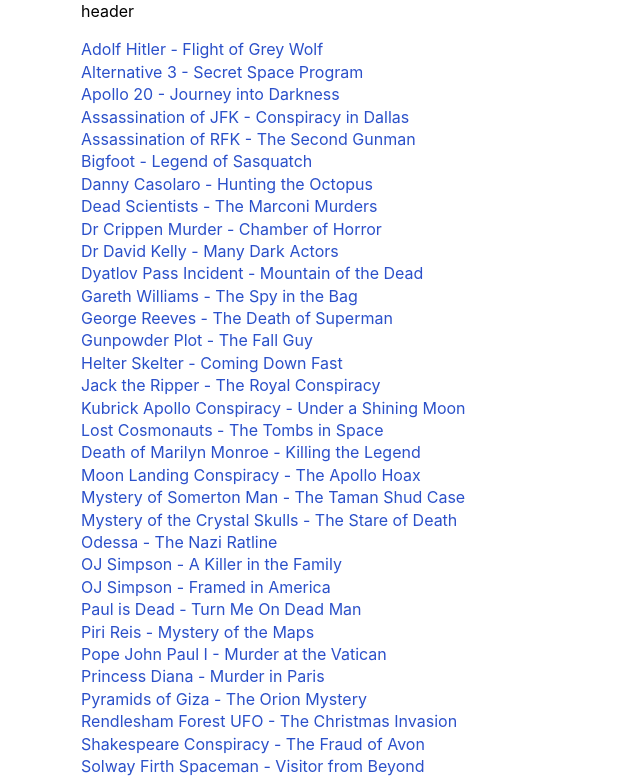
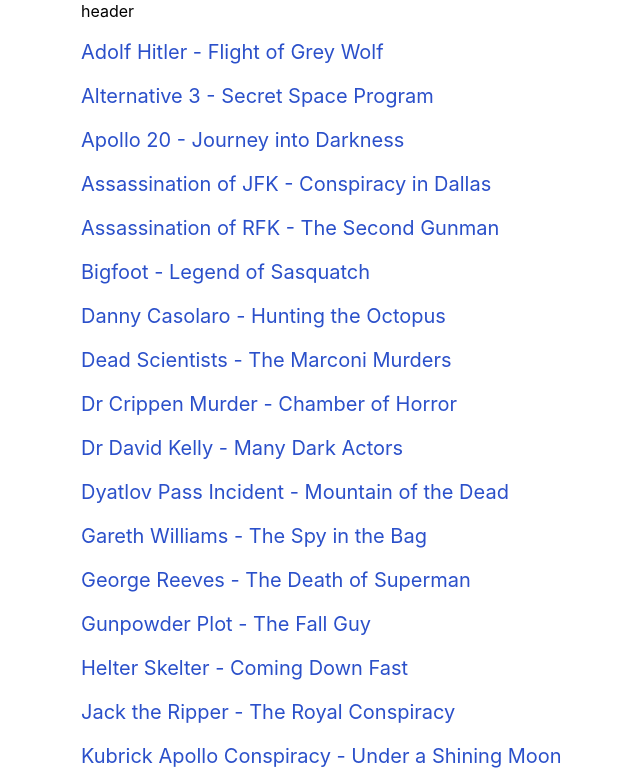
Before and after one commit to soilysound/u-next, a Next.js app: page / in a window 1280 px wide. Shown: the top 779 px of the page, without its empty margins (67-707 px from the left). Built offline with nearby package versions, Linux system fonts and the light colour scheme.

Commit message:
add styles

```diff
--- a/pages/_app.js
+++ b/pages/_app.js
@@ -10,7 +10,7 @@ function MyApp({ Component, pageProps }) {
 			</Head>
 				<div className="wrap wrap-gutter flex-grid" style={{'--basis': '100%'}}>
 					<header>header</header>
-					<main>
+					<main className="flex-grid" style={{"--basis": "100%"}}>
 								<Component {...pageProps} />
 					</main>
 					<footer>
--- a/pages/index.js
+++ b/pages/index.js
@@ -3,7 +3,7 @@ import Link from 'next/link';
 
 export default function Home({stories}) {
 	const storylist = stories.map(story => (
-    <div key={story.title}><Link href={story.path}><a>{story.title}</a></Link></div>
+    <div className="display-200" key={story.title}><Link href={story.path}><a>{story.title}</a></Link></div>
   ));
 
   return (
--- a/public/css/_layout.css
+++ b/public/css/_layout.css
@@ -7,10 +7,11 @@
 }
 
 .wrap {
+    --wrap-width: var(--site-width);
     width: 100%;
     margin-left: auto;
     margin-right: auto;
-    max-width: var(--site-width);
+    max-width: var(--wrap-width);
 }
 
 .wrap-gutter {
```
Also changed, not shown: pages/[id].js (+8 -6 lines).
